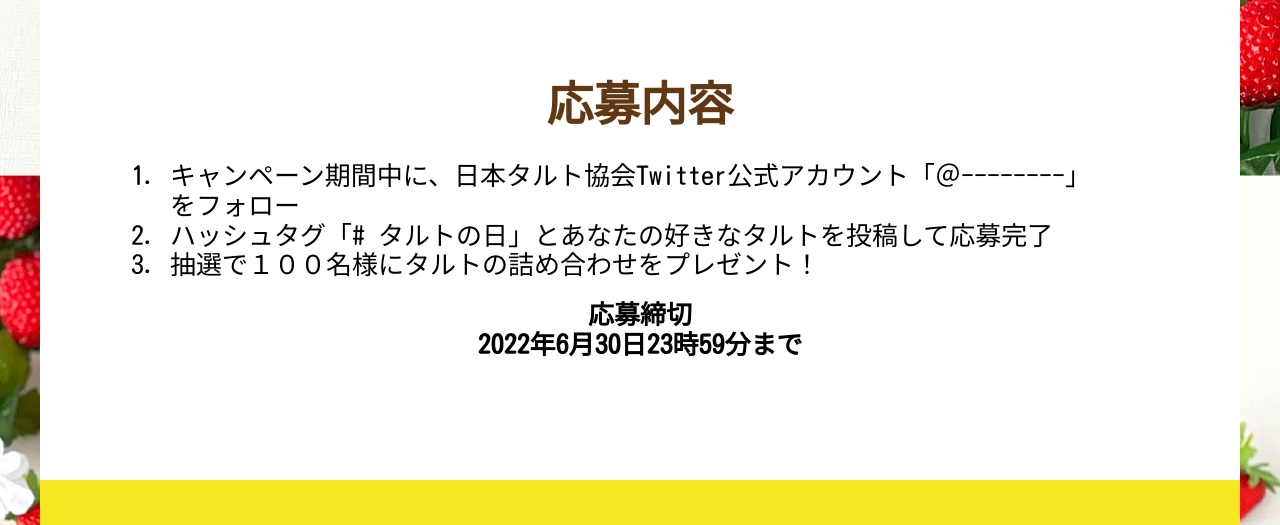
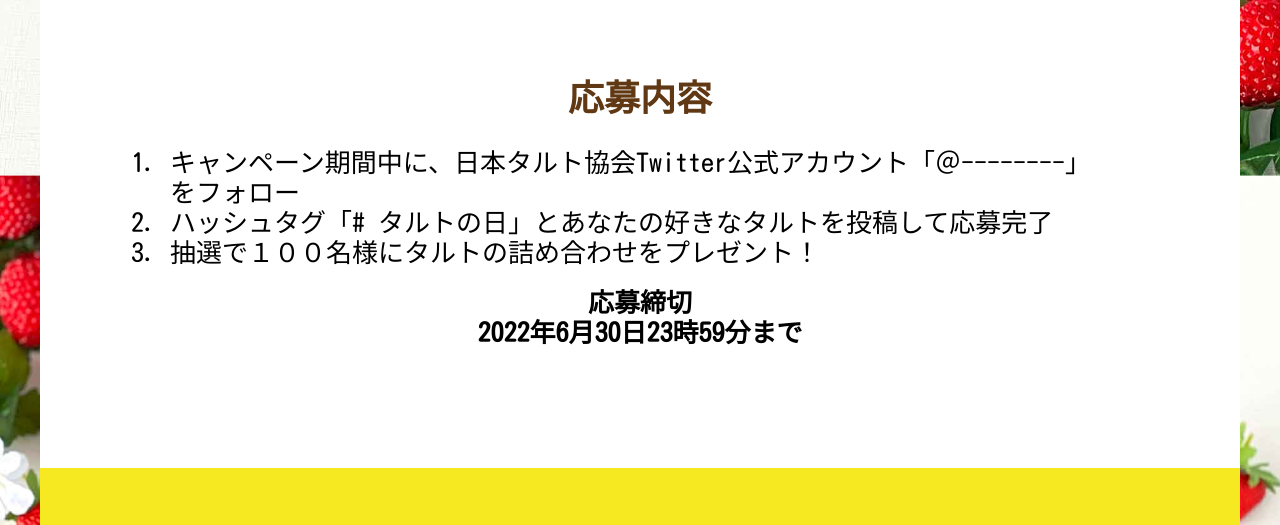
Before and after one commit to multinique/onigiri, a plain HTML site: page tart_campaign/index.html in a window 1280 px wide. Shown: the part 1526-2051 px from the top of the page. Drawn offline with Linux system fonts and the light colour scheme.

Commit message:
Update style.css

```diff
--- a/tart_campaign/css/style.css
+++ b/tart_campaign/css/style.css
@@ -1,7 +1,7 @@
 @charset "utf-8";
 @import url("https://fonts.googleapis.com/css2?family=Kosugi+Maru&display=swap");
 
-*{
+html {
 	font-size:20px;
 }
 body {
```
